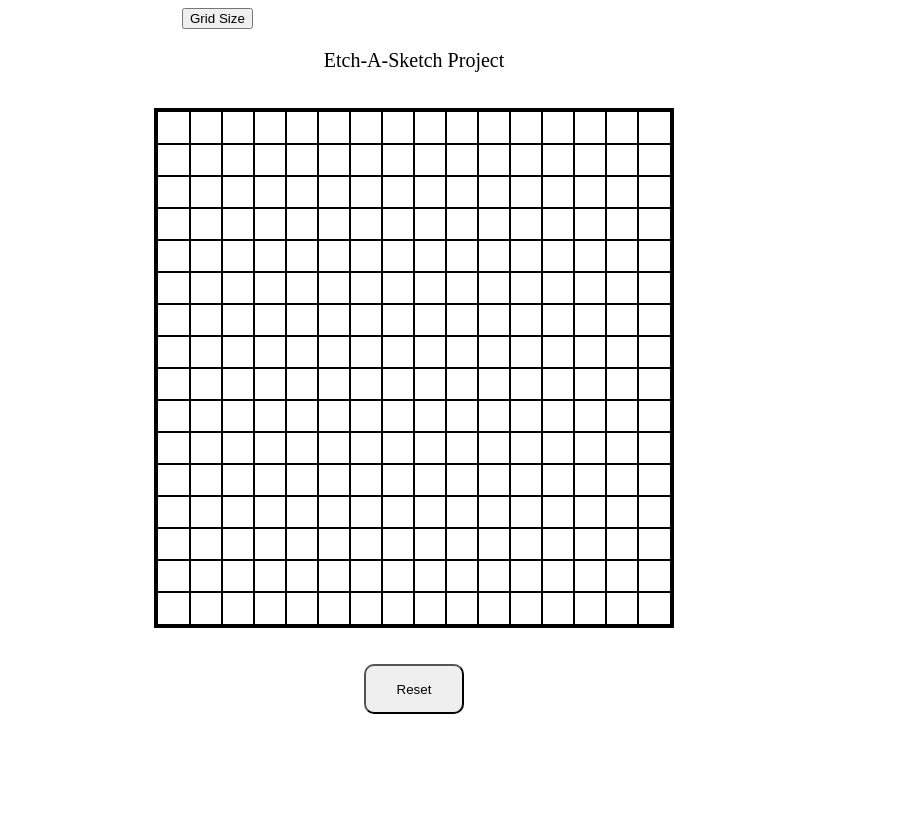
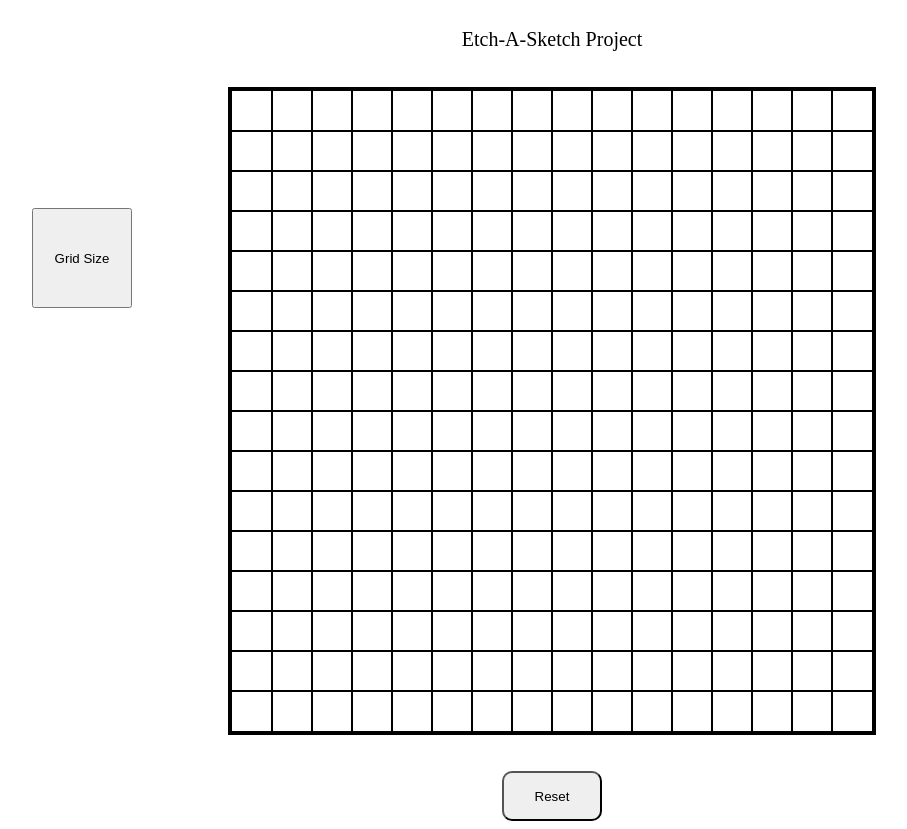
Before and after one commit to Jrees98/Etch-A-Sketch, a plain HTML site: page index.html in a window 1280 px wide. Shown: the whole page, without its empty margins (226-1133 px from the left). Before the commit the page ends 800 px from the top, so only its background shows below. Drawn offline with Linux system fonts and the light colour scheme.

Commit message:
Finish project

```diff
--- a/index.html
+++ b/index.html
@@ -8,6 +8,7 @@
     <script src="script.js" defer></script>
 </head>
 <body>
+    <div class="biggerContainer">
         <button class="sizer">Grid Size</button>
         <div class="bigContainer">
             <div class="title">
@@ -20,6 +21,8 @@
 
             <button class="resetBtn">Reset</button>
         </div>
+    </div>
+
 
 </body>
 </html>
--- a/script.js
+++ b/script.js
@@ -1,10 +1,26 @@
 const mainGrid = document.querySelector('.mainGrid')
 
-for (let i = 1; i<= 256 ; i++) {
-    const div = document.createElement('div')
-    mainGrid.appendChild(div)
-    div.classList.add('gridCell')
+function createGrid(size) {
+    mainGrid.innerHTML = '';
+
+    for (let i = 1; i <= size * size; i++) {
+        const div = document.createElement('div');
+        mainGrid.appendChild(div);
+        div.classList.add('gridCell');
+    }
+
+    const cellSizePercentage = 100 / size; // Calculate percentage for cell size
+    const gridCells = document.querySelectorAll('.gridCell');
+
+    gridCells.forEach(cell => {
+        cell.style.width = cellSizePercentage + '%';
+        cell.style.height = cellSizePercentage + '%';
+    });
 }
+
+
+createGrid(16)
+
 
 const allCells = document.querySelectorAll('.gridCell')
 allCells.forEach((cell) => {
@@ -19,7 +35,7 @@ allCells.forEach((cell) => {
 const resetBtn = document.querySelector('.resetBtn')
 resetBtn.addEventListener('click', () => {
     allCells.forEach(cell => {
-        cell.style.backgroundColor = ''; // Reset to default (empty string)
+        cell.style.backgroundColor = '';
     });
 });
 
@@ -30,5 +46,5 @@ const gridSizer = document.querySelector('.sizer')
 
 gridSizer.addEventListener('click', () => {
     let gridInteger = prompt('Enter grid size: ')
-    console.log(gridInteger)
+    createGrid(gridInteger)
 })
--- a/styles.css
+++ b/styles.css
@@ -11,15 +11,14 @@ body{
     display: flex;
     flex-wrap: wrap;
     outline: 4px solid black;
-    height: 512px;
-    width: 512px;
+    width: 40rem;
+    height: 40rem;
+
 }
 
 .gridCell {
     outline: 1px solid black;
-    height: 32px;
-    width: 32px;
-
+    box-sizing: border-box;
 }
 
 .gridCell:hover {
@@ -41,5 +40,14 @@ body{
 }
 
 .sizer {
-    margin-left: 400px;
+height: 100px;
+width: 100px;
+margin-top: 200px;
+margin-left: 250px;
+margin-right: 100px;
 }
+
+.biggerContainer {
+    display: flex;
+    justify-content: start;
+}
```
Lines whose indentation alone changed are shown as unchanged.
